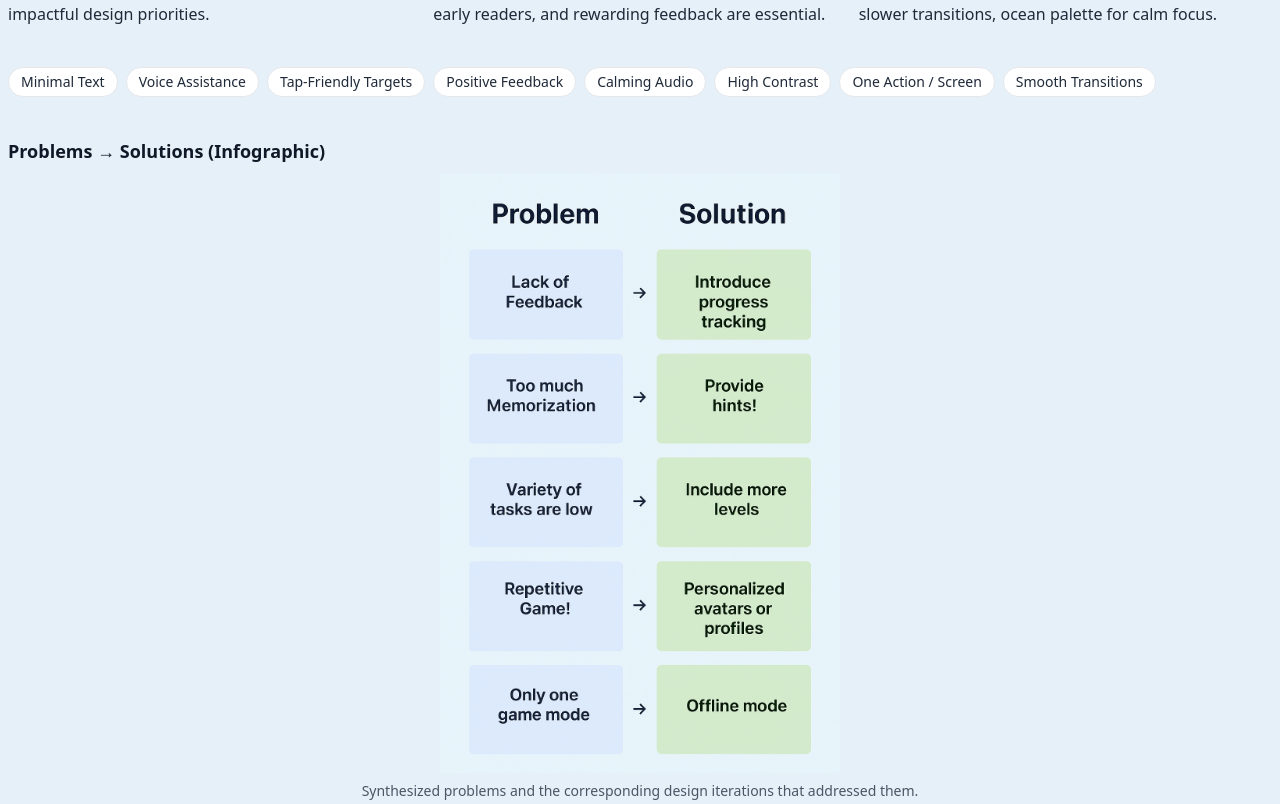
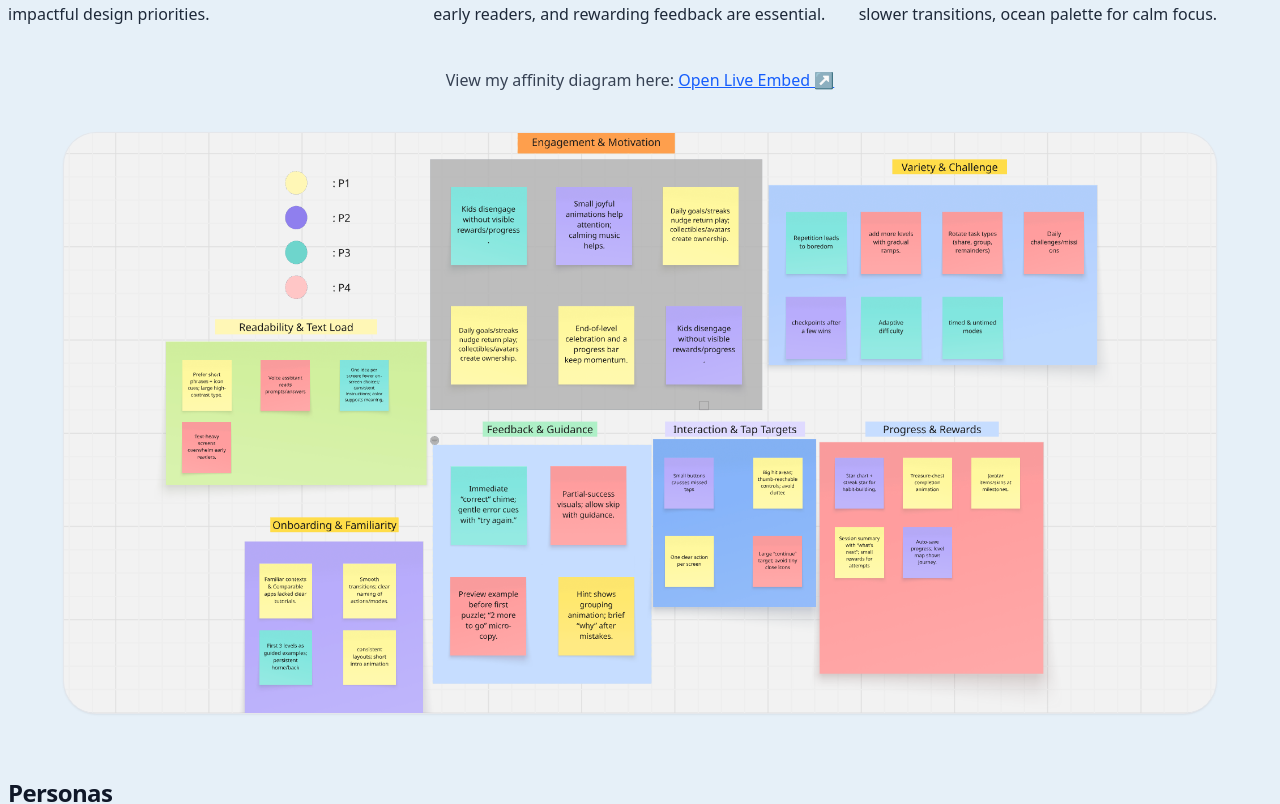
Before and after one commit to P-sskarthik/Portfolio-SSK, a React (Vite) app: page /project/1 in a window 1280 px wide. Shown: the part 3540-4344 px from the top of the page. Built offline with nearby package versions, Linux system fonts and the light colour scheme.

Commit message:
Updated the Affinity diagram

```diff
--- a/src/components/ProjectDetail.jsx
+++ b/src/components/ProjectDetail.jsx
@@ -661,42 +661,31 @@ Together, these elements keep kids engaged, smiling, and eager to practice divis
     </div>
   </div>
 
-  {/* Theme chips */}
-  <ul className="flex flex-wrap gap-2">
-    {[
-      "Minimal Text",
-      "Voice Assistance",
-      "Tap-Friendly Targets",
-      "Positive Feedback",
-      "Calming Audio",
-      "High Contrast",
-      "One Action / Screen",
-      "Smooth Transitions"
-    ].map((t) => (
-      <li
-        key={t}
-        className="inline-flex items-center rounded-full border border-gray-200 bg-white px-3 py-1 text-sm text-gray-800"
-      >
-        {t}
-      </li>
-    ))}
-  </ul>
+<p className="text-center text-gray-700">
+    View my affinity diagram here:{" "}
+    <a
+      href="https://miro.com/app/live-embed/uXjVJQ-_T-E=/?embedMode=view_only_without_ui&moveToViewport=-6701%2C-2644%2C18729%2C9557&embedId=695867695274"
+      target="_blank"
+      rel="noopener noreferrer"
+      className="text-blue-600 underline hover:text-blue-700"
+    >
+      Open Live Embed ↗
+    </a>
+  </p>
 
-  {/* Single combined infographic (Problems → Solutions) */}
-  <figure className="space-y-2">
-    <h3 className="text-lg font-semibold text-gray-900">Problems → Solutions (Infographic)</h3>
-    <div className="flex justify-center overflow-hidden rounded-xl">
-      <img
-        src="/Affinity.jpg"  /* <- save your generated image here */
-        alt="Two-column infographic mapping problems to solutions based on affinity themes and iterations"
-        className="w-100 h-auto object-cover t"
-        loading="lazy"
-      />
-    </div>
-    <figcaption className="text-sm text-center text-gray-600">
-      Synthesized problems and the corresponding design iterations that addressed them.
-    </figcaption>
-  </figure>
+ {/* Rounded, fixed box with edge-to-edge image */}
+<div className="mx-auto max-w-6xl">
+  <div className="relative w-full h-[580px] overflow-hidden rounded-[32px] ring-1 ring-gray-200 shadow">
+    <img
+      src="/Affinity.jpg"                 /* your image */
+      alt="Affinity diagram"
+      className="absolute inset-0 h-full w-full object-cover object-center"
+      loading="lazy"
+    />
+  </div>
+</div>
+
+
 
 </section>
 
```
Also changed, not shown: public/Affinity.jpg.
